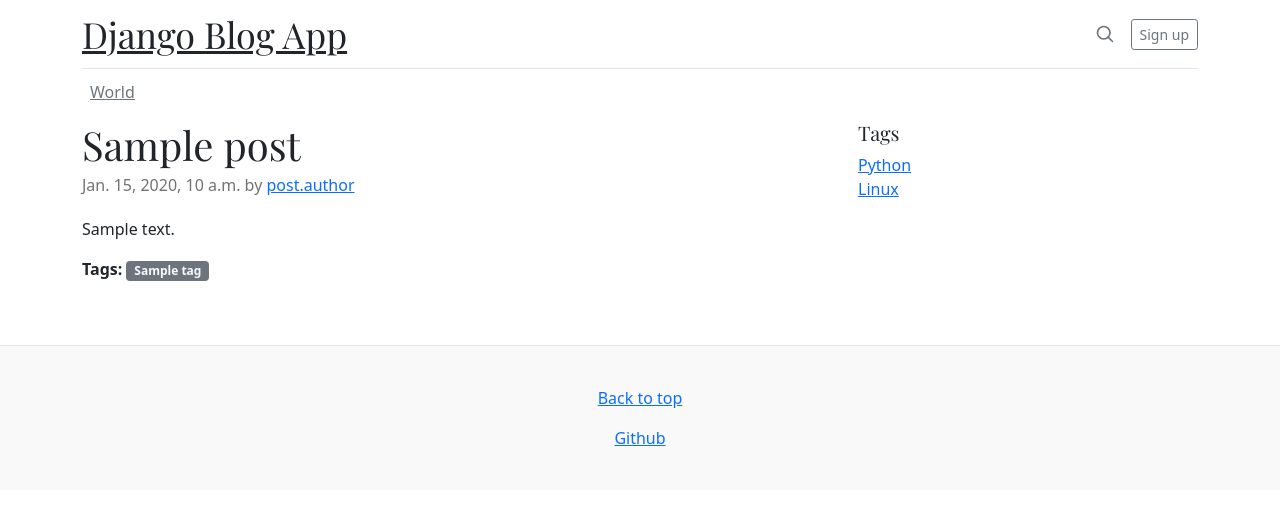
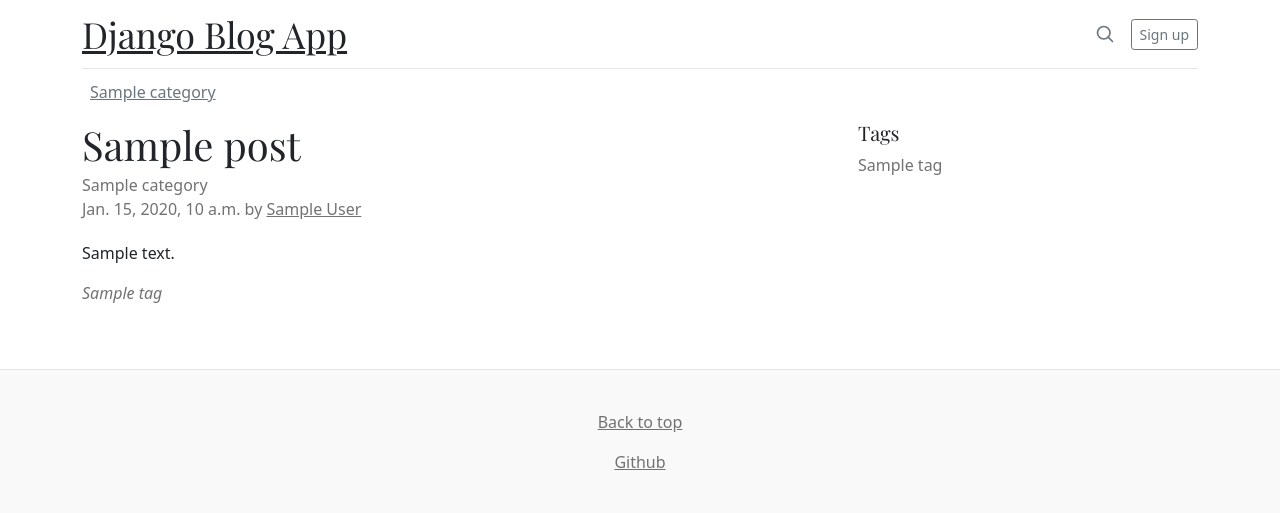
Before and after one commit to null-po1nter/django_blog_app, a Django app: template templates/index.html in a window 1280 px wide. Shown: the top 513 px of the page. Run offline with Django 3.2, Linux system fonts and the light colour scheme; the template is opened without the code that fills it: most values are stand-ins (such as "Sample title", 1, 10 or a date in 2020); some libraries are stand-ins or nearby versions.

Commit message:
add tags and categories

```diff
--- a/blog/static/css/style.css
+++ b/blog/static/css/style.css
@@ -115,3 +115,11 @@
   .blog-footer p:last-child {
     margin-bottom: 0;
   }
+
+a {
+    color: #727272;
+  }
+
+  .tag {
+    color: #727272;
+  }
--- a/templates/base.html
+++ b/templates/base.html
@@ -35,9 +35,9 @@
     <!-- categories -->
     <div class="nav-scroller py-1 mb-2">
       <nav class="nav d-flex justify-content-start">
-        <a class="p-2 link-secondary" href="#">World</a>
-        <!-- <a class="p-2 link-secondary" href="#">U.S.</a>
-        <a class="p-2 link-secondary" href="#">Technology</a> -->
+        {% for category in categories %}
+          <a class="p-2 link-secondary" href="#">{{ category.title}} </a>
+        {% endfor %}
       </nav>
     </div>
   </div>
@@ -52,10 +52,13 @@
         <div class="position-sticky">
           <div class="p-12">
             <h5>Tags</h5>
+            {% if tags.all %}
             <ol class="list-unstyled mb-0">
-              <li class="fw-light"><a href="#">Python</a></li>
-              <li class="fw-light"><a href="#">Linux</a></li>
+              {% for tag in tags.all %}
+              <li class="fw-light"><a class="tag text-decoration-none" href="#">{{ tag.name }}</a></li>
+              {% endfor %}
             </ol>
+            {% endif %}
           </div>
         </div>
       </div>
--- a/templates/index.html
+++ b/templates/index.html
@@ -6,20 +6,21 @@
     <article class="blog-post">
       <h2 class="blog-post-title">{{ post.title }}</h2>
       <p class="blog-post-meta">
-          {{ post.published_at }} by <a href="#">post.author</a>
+        <a class="text-decoration-none" href="#">{{ post.category.title }}</a>
+        <br>
+        {{ post.published_at }} by <a href="#">{{ post.author }}</a>
       </p>
       <p>
-        {{ post.content|safe|striptags|truncatechars:100 }}
+        {{ post.content|safe|striptags|truncatechars:300 }}
       </p>
       <p>
+        </p>
+        <p class="tag fst-italic">
         {% if post.tags.all %}
-          <strong>Tags:</strong>
           {% for tag in post.tags.all %}
-              <a href="#" class="link-light text-decoration-none badge bg-secondary">
+              <a href="#" class="text-decoration-none">
                   {{tag.name}}
-                  {% comment %} {% url 'blog:post_tag' tag.slug %} {% endcomment %}
               </a>
-              <!-- {% if not forloop.last %}, {% endif %} -->
           {% endfor %}
         {% endif %}
         </p>
```
Also changed, not shown: blog/admin.py (+14 -5 lines), blog/models.py (+5 -2 lines), blog/views.py (+7 -1 lines), blog/migrations/0001_initial.py, blog/migrations/0002_auto_20220507_0026.py (deleted).
